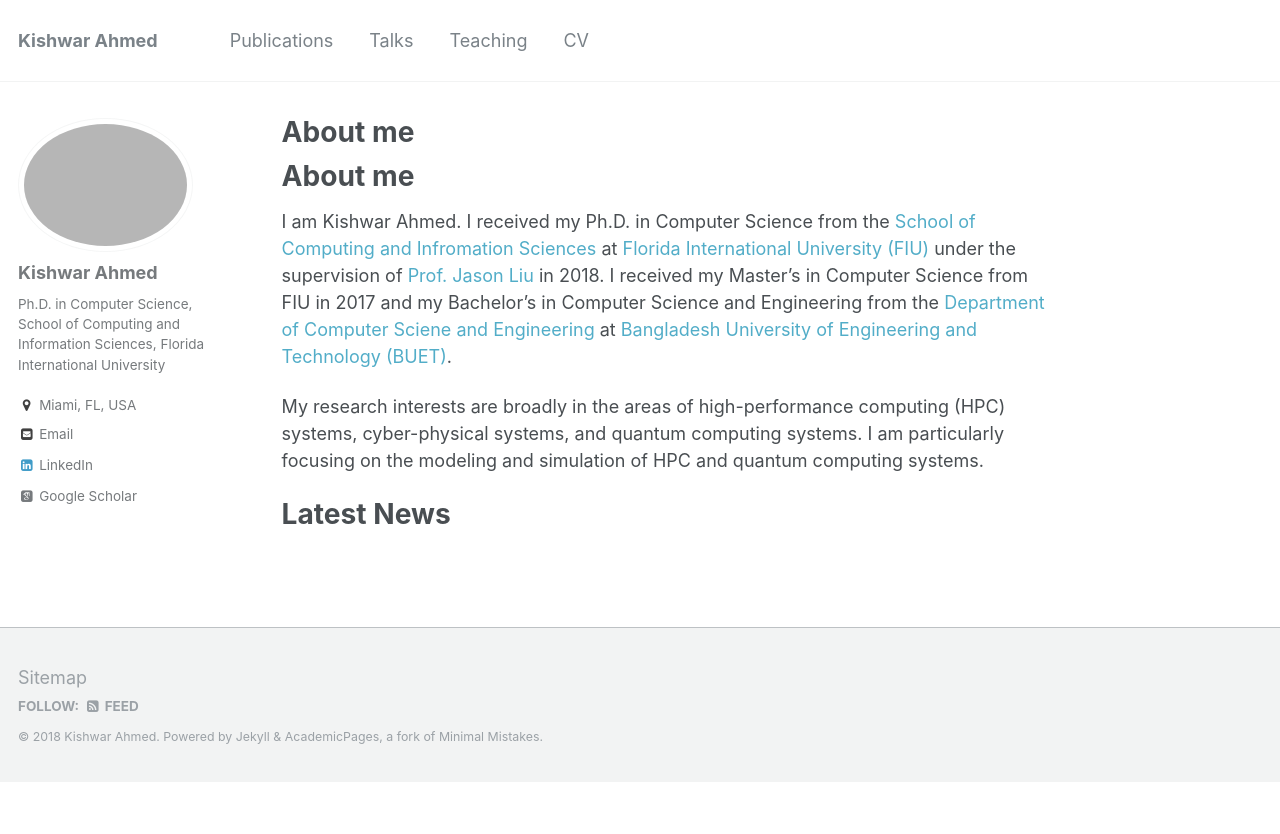
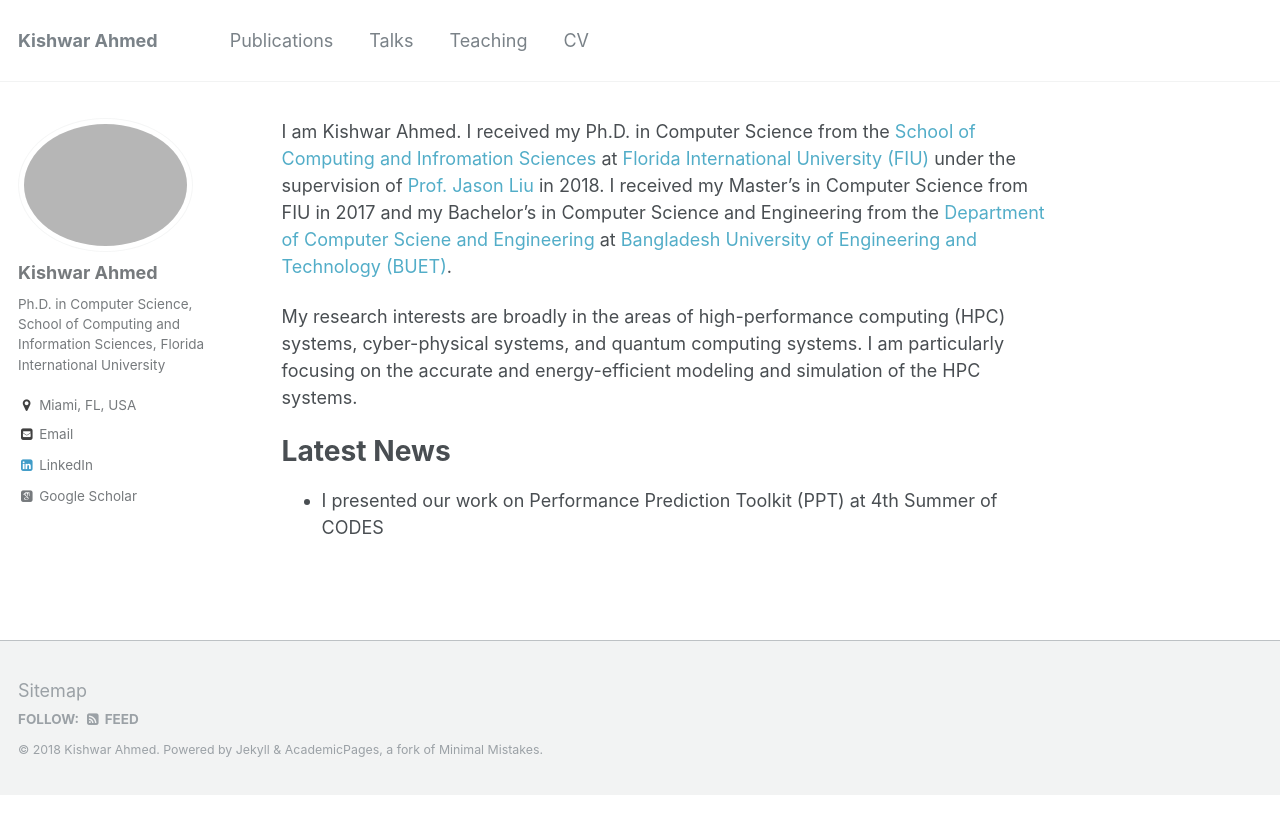
Before and after one commit to kishwarbd/kishwarbd.github.io, a Jekyll site: the page built from _pages/about.md, in a window 1280 px wide. Shown: the top 834 px of the page. Built offline with Jekyll 4.4.1, drawn with Linux system fonts in a browser that asks for light colours; some web fonts are replaced; our own code applies the rules of GitHub Pages for plain Markdown files.

Commit message:
updates.

```diff
--- a/_pages/about.md
+++ b/_pages/about.md
@@ -7,7 +7,6 @@ redirect_from:
   - /about.html
 ---
 
-# About me
 I am Kishwar Ahmed. I received my Ph.D. in Computer Science from the
 [School of Computing and Infromation
 Sciences](https://www.cis.fiu.edu) at [Florida International
@@ -20,8 +19,9 @@ University of Engineering and Technology (BUET)](http://buet.ac.bd).
 
 My research interests are broadly in the areas of high-performance
 computing (HPC) systems, cyber-physical systems, and quantum computing
-systems. I am particularly focusing on the modeling and simulation of
-HPC and quantum computing systems.
+systems. I am particularly focusing on the accurate and
+energy-efficient modeling and simulation of the HPC systems.
 
-Latest News
-======
+# Latest News #
+* I presented our work on Performance Prediction Toolkit (PPT) at 4th
+Summer of CODES
```
Also changed, not shown: 1 other file.
